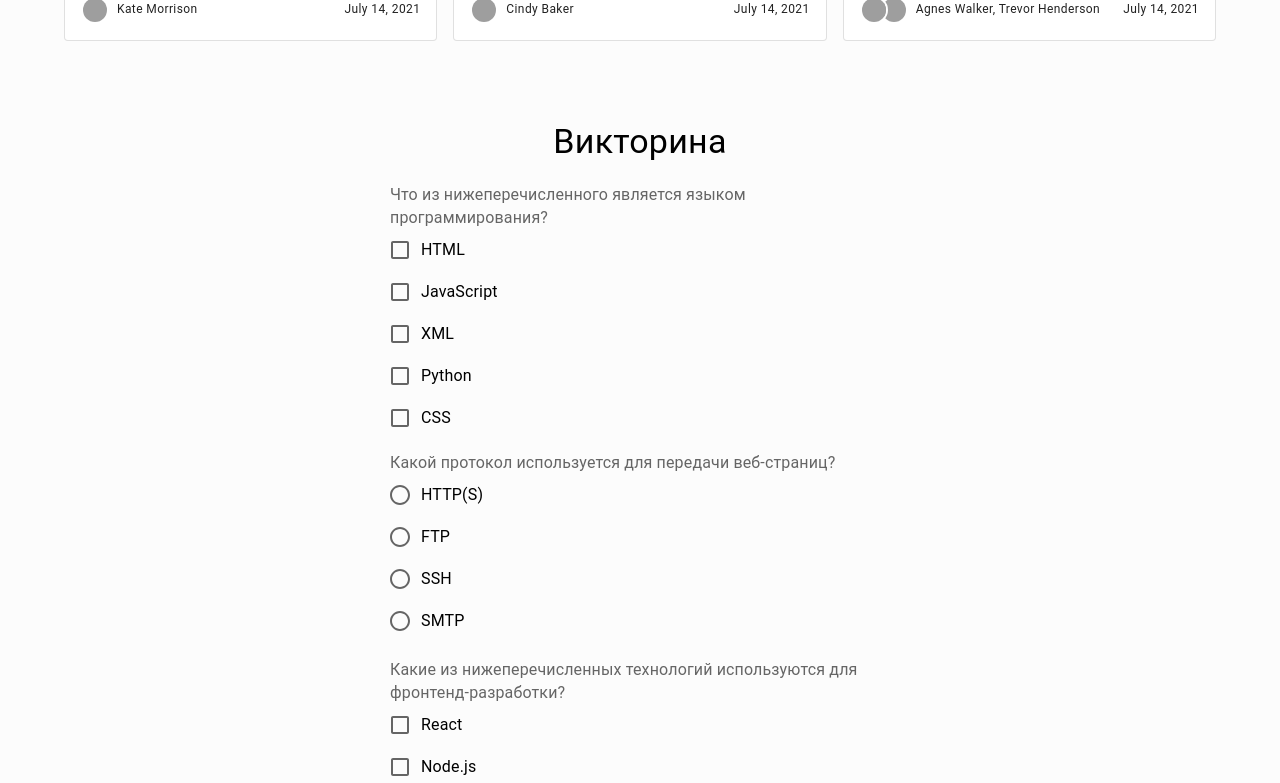
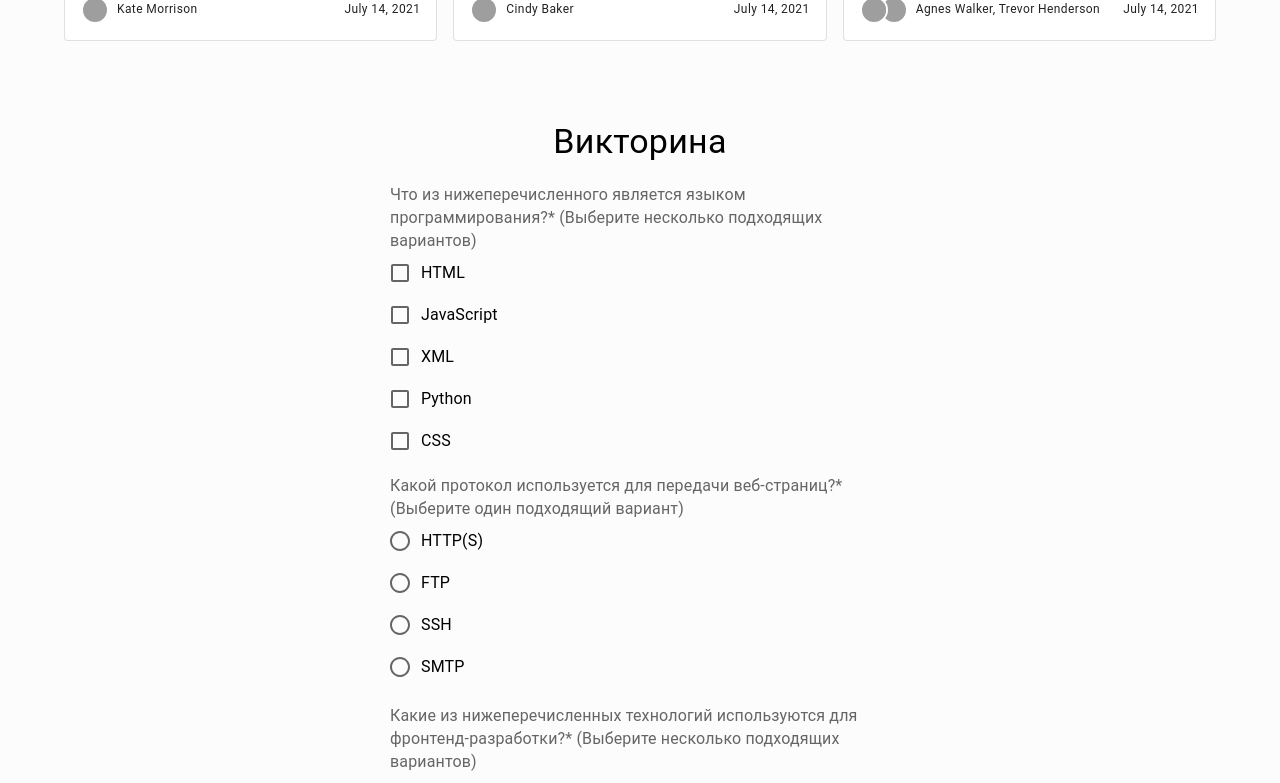
Before and after one commit to romankuvshanovwork/burservistasktwo, a React (Create React App) app: page /personal in a window 1280 px wide. Shown: the part 1360-2143 px from the top of the page. Built offline with nearby package versions, Linux system fonts and the light colour scheme; sample sign-in values are in the browser's storage; grey boxes are pictures that could not be loaded.

Commit message:
Reogganized Quiz component structure

```diff
--- /dev/null
+++ b/src/components/FormComponents/FormFields/QuizCheckboxesGroupFormField/QuizCheckboxesGroupFormField.tsx
@@ -0,0 +1,44 @@
+import {
+  Control,
+  FieldErrors,
+  FieldValues,
+  UseFormSetValue,
+} from "react-hook-form";
+import {
+  MULTIPLE_RIGHT_ANSWERS,
+  ONE_RIGHT_ANSWER,
+} from "../../../../constants/quizQuestionsEndings";
+import { CheckboxesGroupField } from "../../CustomReusableFormFields/CheckboxesGroupField/CheckboxesGroupField";
+
+export function QuizCheckboxesGroupFormField({
+  control,
+  errors,
+  quiz_element,
+  setValue,
+}: {
+  control: Control;
+  errors: FieldErrors;
+  quiz_element: any;
+  setValue: UseFormSetValue<FieldValues>;
+}) {
+  return (
+    <CheckboxesGroupField
+      control={control}
+      errors={errors}
+      options={quiz_element.options.map((option: any) => ({
+        value: option,
+        label: option,
+      }))}
+      label={`${quiz_element.question}* (${
+        Array.isArray(quiz_element.rightAnswer) &&
+        quiz_element.rightAnswer.length > 1
+          ? MULTIPLE_RIGHT_ANSWERS
+          : ONE_RIGHT_ANSWER
+      })`}
+      validateErrorMessage={"Ответ на этот вопрос обязателен"}
+      name={quiz_element.id.toFixed()}
+      setValue={setValue}
+      key={quiz_element.id}
+    />
+  );
+}
--- a/src/components/FormComponents/FormFields/QuizRadioFormField/QuizRadioFormField.tsx
+++ b/src/components/FormComponents/FormFields/QuizRadioFormField/QuizRadioFormField.tsx
@@ -5,6 +5,7 @@ import FormLabel from "@mui/material/FormLabel/FormLabel";
 import Radio from "@mui/material/Radio/Radio";
 import RadioGroup from "@mui/material/RadioGroup/RadioGroup";
 import { Control, Controller, FieldErrors } from "react-hook-form";
+import { ONE_RIGHT_ANSWER } from "../../../../constants/quizQuestionsEndings";
 
 export function QuizRadioFormField({
   control,
@@ -30,7 +31,7 @@ export function QuizRadioFormField({
           error={!!errors.favoriteColor}
         >
           <FormLabel id="favorite-color-radio-buttons-group-label">
-            {quiz_element.question}
+            {`${quiz_element.question}* (${ONE_RIGHT_ANSWER})`}
           </FormLabel>
           <RadioGroup
             {...field}
--- a/src/components/Quiz/Quiz.tsx
+++ b/src/components/Quiz/Quiz.tsx
@@ -1,13 +1,13 @@
-import Box from "@mui/material/Box";
-import { QuizHeadline } from "./QuizHeadline/QuizHeadline";
 import { useState } from "react";
 import { useForm } from "react-hook-form";
 import { QUIZ_DATA } from "../../constants/quizData";
-import { CheckboxesGroupField } from "../FormComponents/CustomReusableFormFields/CheckboxesGroupField/CheckboxesGroupField";
 import { FormSubmitButton } from "../FormComponents/FormSubmitButton/FormSubmitButton";
 import { QuizFormSuccessMessage } from "../FormComponents/QuizFormSuccessMessage/QuizFormSuccessMessage";
 import { QuizRadioFormField } from "../FormComponents/FormFields/QuizRadioFormField/QuizRadioFormField";
+import { QuizLayout } from "./QuizLayout/QuizLayout";
+import { QuizCheckboxesGroupFormField } from "../FormComponents/FormFields/QuizCheckboxesGroupFormField/QuizCheckboxesGroupFormField";
 
+// ВОПРОС: Оставить тут или вынести? Если выносить, то в utils, например?
 function countPoints(data: any) {
   let points = 0;
   Object.entries(data).forEach(([key, answer], index) => {
@@ -20,9 +20,11 @@ function countPoints(data: any) {
       questionType === "checkbox" &&
       Array.isArray(answer) &&
       answer
-        .filter((item: any) => item.state === true)
-        .map((item: any) => item.value)
-        .every((item: any) => QUIZ_DATA[index].rightAnswer.includes(item))
+        .filter((answerOption: any) => answerOption.state === true)
+        .map((answerOption: any) => answerOption.value)
+        .every((answerOption: any) =>
+          QUIZ_DATA[index].rightAnswer.includes(answerOption)
+        )
     ) {
       points += QUIZ_DATA[index].points;
     }
@@ -53,24 +55,18 @@ export default function Quiz() {
     setFormSent(true);
   };
 
-  return (
-    <Box
-      sx={{
-        display: "flex",
-        flexDirection: "column",
-        gap: 0,
-        maxWidth: "500px",
-        marginTop: "50px",
-        marginX: "auto",
-      }}
-    >
-      <QuizHeadline headline="Викторина" />
-      {formSent ? (
+  if (formSent) {
+    return (
+      <QuizLayout>
         <QuizFormSuccessMessage
           amountOfPoints={amountOfPoints}
           maxAmountOfPoints={maxAmountOfPoints}
         />
-      ) : (
+      </QuizLayout>
+    );
+  } else {
+    return (
+      <QuizLayout>
         <form onSubmit={handleSubmit(onSubmit)}>
           {QUIZ_DATA.map((quiz_element) =>
             quiz_element.type === "radio" ? (
@@ -80,24 +76,17 @@ export default function Quiz() {
                 quiz_element={quiz_element}
               />
             ) : (
-              <CheckboxesGroupField
+              <QuizCheckboxesGroupFormField
                 control={control}
                 errors={errors}
-                options={quiz_element.options.map((option) => ({
-                  value: option,
-                  label: option,
-                }))}
-                label={quiz_element.question}
-                validateErrorMessage={"Ответ на этот вопрос обязателен"}
-                name={quiz_element.id.toFixed()}
+                quiz_element={quiz_element}
                 setValue={setValue}
-                key={quiz_element.id}
               />
             )
           )}
           <FormSubmitButton label="Проверить" />
         </form>
-      )}
-    </Box>
-  );
+      </QuizLayout>
+    );
+  }
 }
--- /dev/null
+++ b/src/components/Quiz/QuizLayout/QuizLayout.tsx
@@ -0,0 +1,21 @@
+import Box from "@mui/material/Box/Box";
+import { QuizHeadline } from "../QuizHeadline/QuizHeadline";
+import { ReactNode } from "react";
+
+export function QuizLayout({ children }: { children: ReactNode }) {
+  return (
+    <Box
+      sx={{
+        display: "flex",
+        flexDirection: "column",
+        gap: 0,
+        maxWidth: "500px",
+        marginTop: "50px",
+        marginX: "auto",
+      }}
+    >
+      <QuizHeadline headline="Викторина" />
+      {children}
+    </Box>
+  );
+}
```
